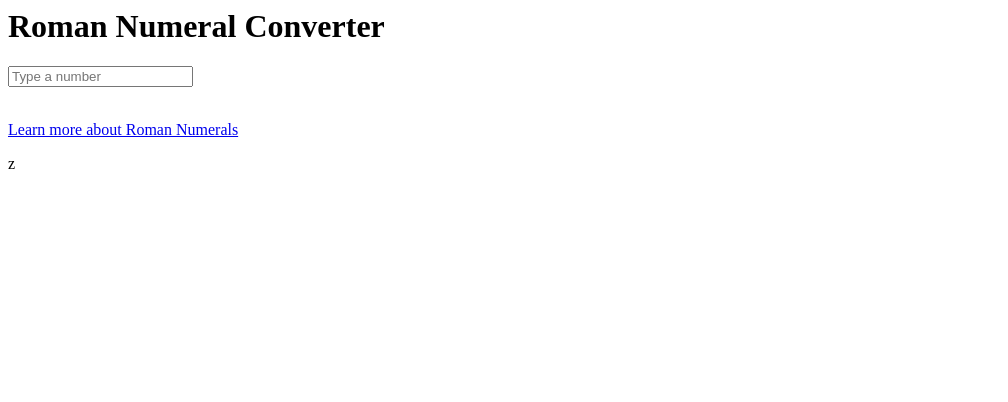
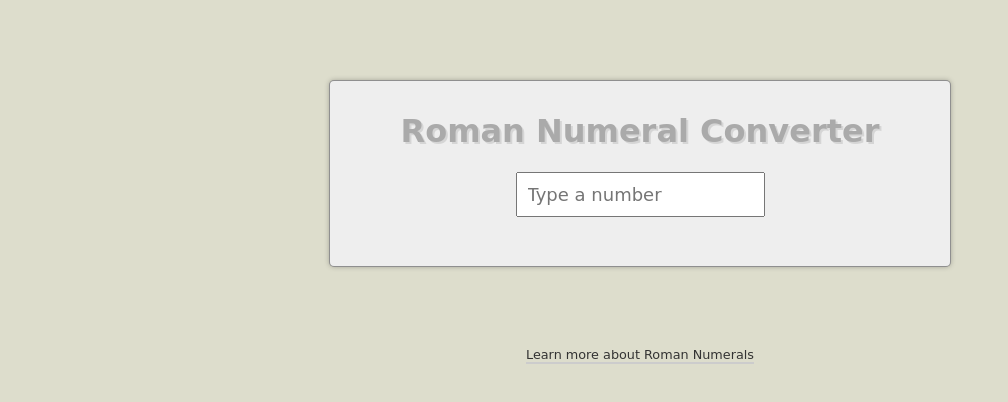
Before and after one commit to Saroyann/JS-Project-Roman-Numeral-Converter, a plain HTML site: page index.html in a window 1280 px wide. Shown: the whole page, without its empty margins (0-1008 px from the left). Drawn offline with Linux system fonts and the light colour scheme.

Commit message:
initial commit

```diff
--- a/index.html
+++ b/index.html
@@ -1,6 +1,8 @@
+<link rel="stylesheet" href="style.css">
 <div class="container">
     <h1>Roman Numeral Converter</h1>
     <input type="number" placeholder="Type a number" id="number">
     <div id="result">&nbsp;</div>
 </div>
-<p class="footer"><a href="http://www.mathsisfun.com/roman-numerals.html">Learn more about Roman Numerals</a></p>z
+<p class="footer"><a href="http://www.mathsisfun.com/roman-numerals.html">Learn more about Roman Numerals</a></p>
+<script src="script.js"></script>
```
